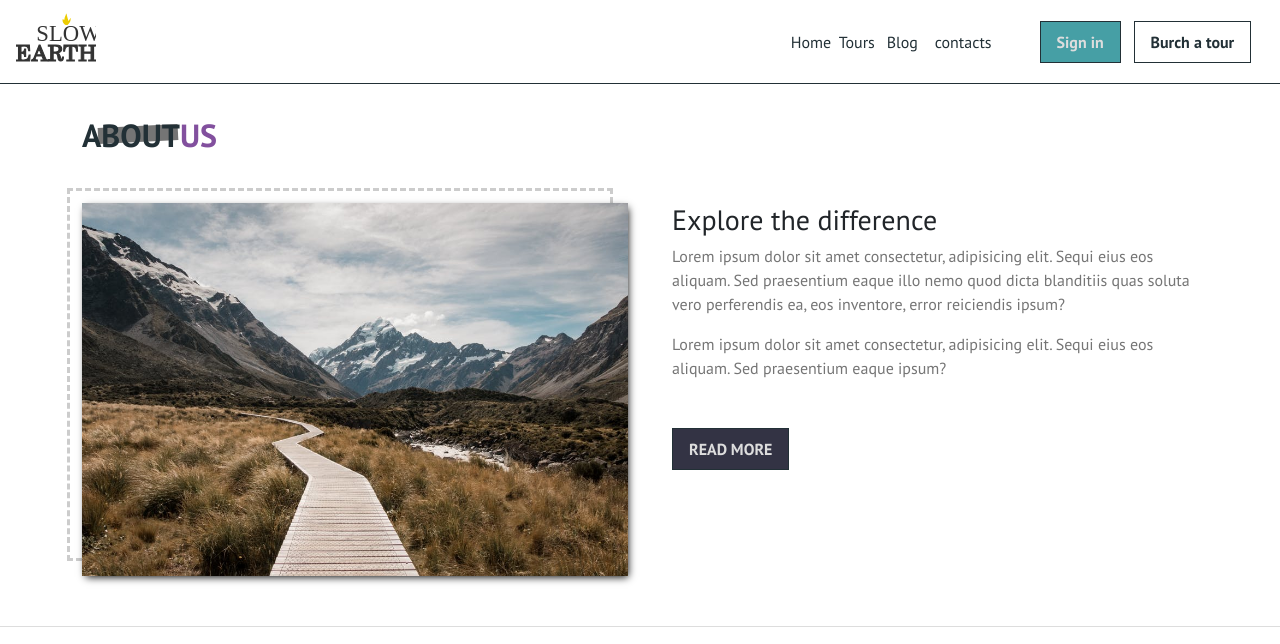
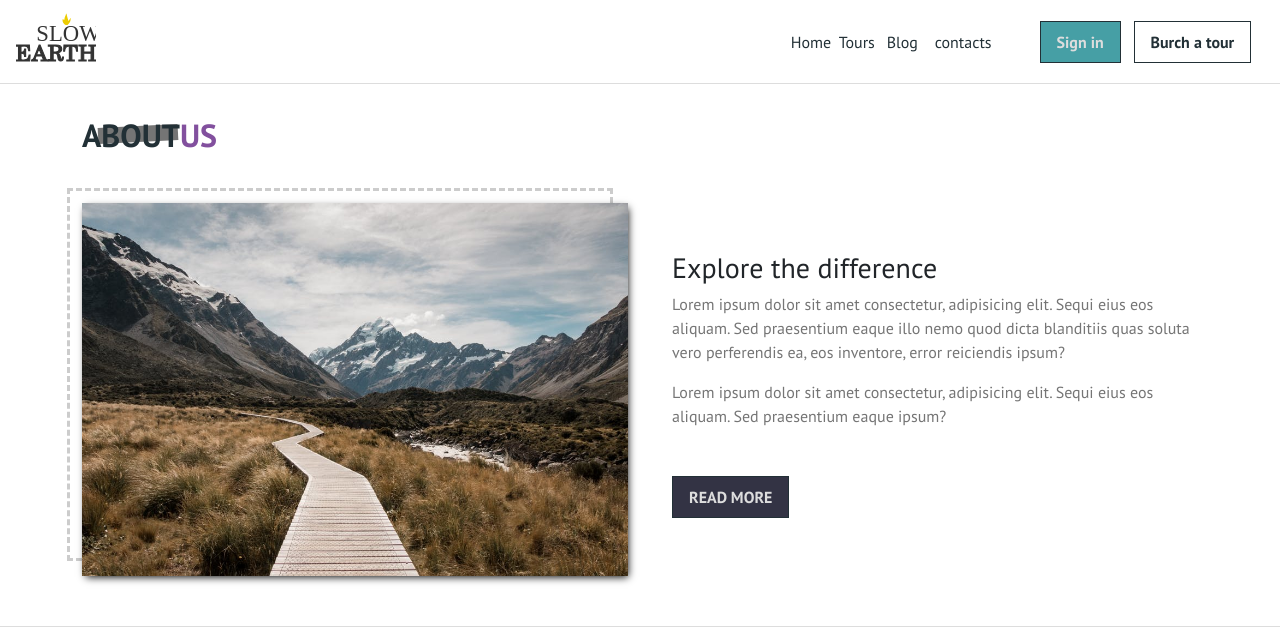
Before and after one commit to salihcodev/earth-slow, a Gatsby site: page / in a window 1280 px wide. Shown: the top 644 px of the page. Built offline with nearby package versions, Linux system fonts and the light colour scheme; Gatsby itself is replaced by a stand-in of ours.

Commit message:
Add small changes to About component [fix grid], Add 'CI=' to build command

```diff
--- a/package.json
+++ b/package.json
@@ -5,7 +5,7 @@
   "version": "0.1.0",
   "license": "0BSD",
   "scripts": {
-    "build": "gatsby build",
+    "build": "CI= gatsby build",
     "develop": "gatsby develop",
     "format": "prettier --write \"**/*.{js,jsx,ts,tsx,json,md}\"",
     "start": "npm run develop",
--- a/src/components/header/header.style.sass
+++ b/src/components/header/header.style.sass
@@ -7,7 +7,7 @@ nav.header
   display: flex
   justify-content: space-between
   align-items: center
-  border-bottom: 1px solid $main-cl
+  border-bottom: 1px solid $gray-cl-3
 
   // logo
   div.logo-container
--- a/src/components/home-components/about/about.comp.jsx
+++ b/src/components/home-components/about/about.comp.jsx
@@ -18,14 +18,14 @@ const About = () => (
 
     <div className="row">
       {/* image */}
-      <div className="img-wing col-6">
+      <div className="img-wing col-lg-6 col-md-12">
         <div className="img-container">
           <img src={`${AboutImg}`} alt="about us" />
         </div>
       </div>
 
       {/* text or information about company */}
-      <div className="info-wing col-6">
+      <div className="info-wing col-lg-6 col-md-12">
         <h3 className="about-title">Explore the difference</h3>
         <p className="about-description-one">
           Lorem ipsum dolor sit amet consectetur, adipisicing elit. Sequi eius
--- a/src/components/home-components/about/about.style.sass
+++ b/src/components/home-components/about/about.style.sass
@@ -26,6 +26,7 @@ section.about-company
     // info
 .info-wing
   padding-left: 2rem
+  margin-top: 3rem
   p
     color: $dark-gray
 
```
